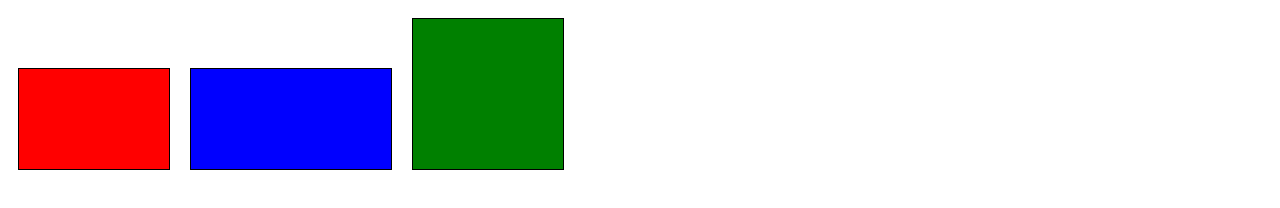
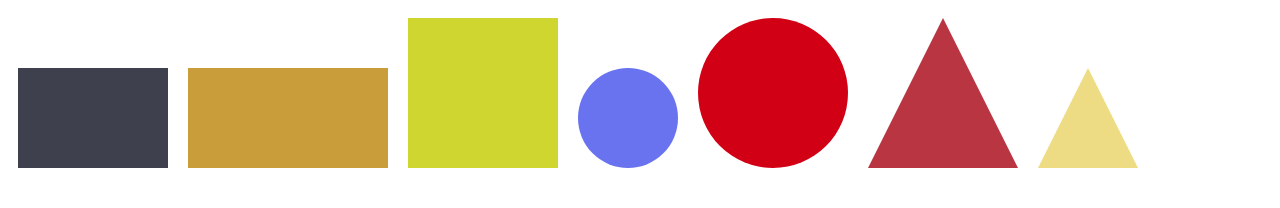
Before and after one commit to martinDolan/shape-maker, a plain HTML site: page example-1/index.html in a window 1280 px wide. Drawn offline with Linux system fonts and the light colour scheme.

Commit message:
Continue with classes

```diff
--- a/example-1/script.js
+++ b/example-1/script.js
@@ -10,11 +10,21 @@ class Shape {
     div.style.backgroundColor = this.color;
     div.style.width = "100px";
     div.style.height = "50px";
+    div.style.transition = "all 0.5s ease";
     return div;
+  }
+
+  addEventListeners(div) {
+    div.addEventListener("mouseover", () => {
+      div.style.transform = "scale(1.1)";
+    });
+    div.addEventListener("mouseout", () => {
+      div.style.transform = "scale(1)";
+    });
   }
 }
 
-// Child class
+// Child class for Rectangle
 class Rectangle extends Shape {
   constructor(color, width, height) {
     super(color); // Call the parent constructor
@@ -26,16 +36,71 @@ class Rectangle extends Shape {
     const div = super.createShape(); // Call the parent method
     div.style.width = this.width + "px";
     div.style.height = this.height + "px";
+    super.addEventListeners(div);
     return div;
   }
 }
 
+// Child class for Circle
+class Circle extends Shape {
+  constructor(color, diameter) {
+    super(color);
+    this.diameter = diameter;
+  }
+
+  createShape() {
+    const div = super.createShape();
+    div.style.width = this.diameter + "px";
+    div.style.height = this.diameter + "px";
+    div.style.borderRadius = "50%";
+    super.addEventListeners(div);
+    return div;
+  }
+}
+
+// Child class for Triangle
+class Triangle extends Shape {
+  constructor(color, width, height) {
+    super(color);
+    this.width = width;
+    this.height = height;
+  }
+
+  createShape() {
+    const div = document.createElement("div");
+    div.className = "shape";
+    div.style.width = "0";
+    div.style.height = "0";
+    div.style.borderLeft = `${this.width / 2}px solid transparent`;
+    div.style.borderRight = `${this.width / 2}px solid transparent`;
+    div.style.borderBottom = `${this.height}px solid ${this.color}`;
+    div.style.transition = "all 0.5s ease";
+    super.addEventListeners(div);
+    return div;
+  }
+}
+
+// Generate random color
+function getRandomColor() {
+  const letters = "0123456789ABCDEF";
+  let color = "#";
+  for (let i = 0; i < 6; i++) {
+    color += letters[Math.floor(Math.random() * 16)];
+  }
+  return color;
+}
+
 // Create instances and append them to the container
 const container = document.getElementById("container");
+
 const shapes = [
-  new Rectangle("red", 150, 100),
-  new Rectangle("blue", 200, 100),
-  new Rectangle("green", 150, 150),
+  new Rectangle(getRandomColor(), 150, 100),
+  new Rectangle(getRandomColor(), 200, 100),
+  new Rectangle(getRandomColor(), 150, 150),
+  new Circle(getRandomColor(), 100),
+  new Circle(getRandomColor(), 150),
+  new Triangle(getRandomColor(), 150, 150),
+  new Triangle(getRandomColor(), 100, 100),
 ];
 
 shapes.forEach((shape) => {
--- a/example-1/style.css
+++ b/example-1/style.css
@@ -3,5 +3,4 @@
     margin: 10px;
     text-align: center;
     line-height: 50px;
-    border: 1px solid black;
 }
```
